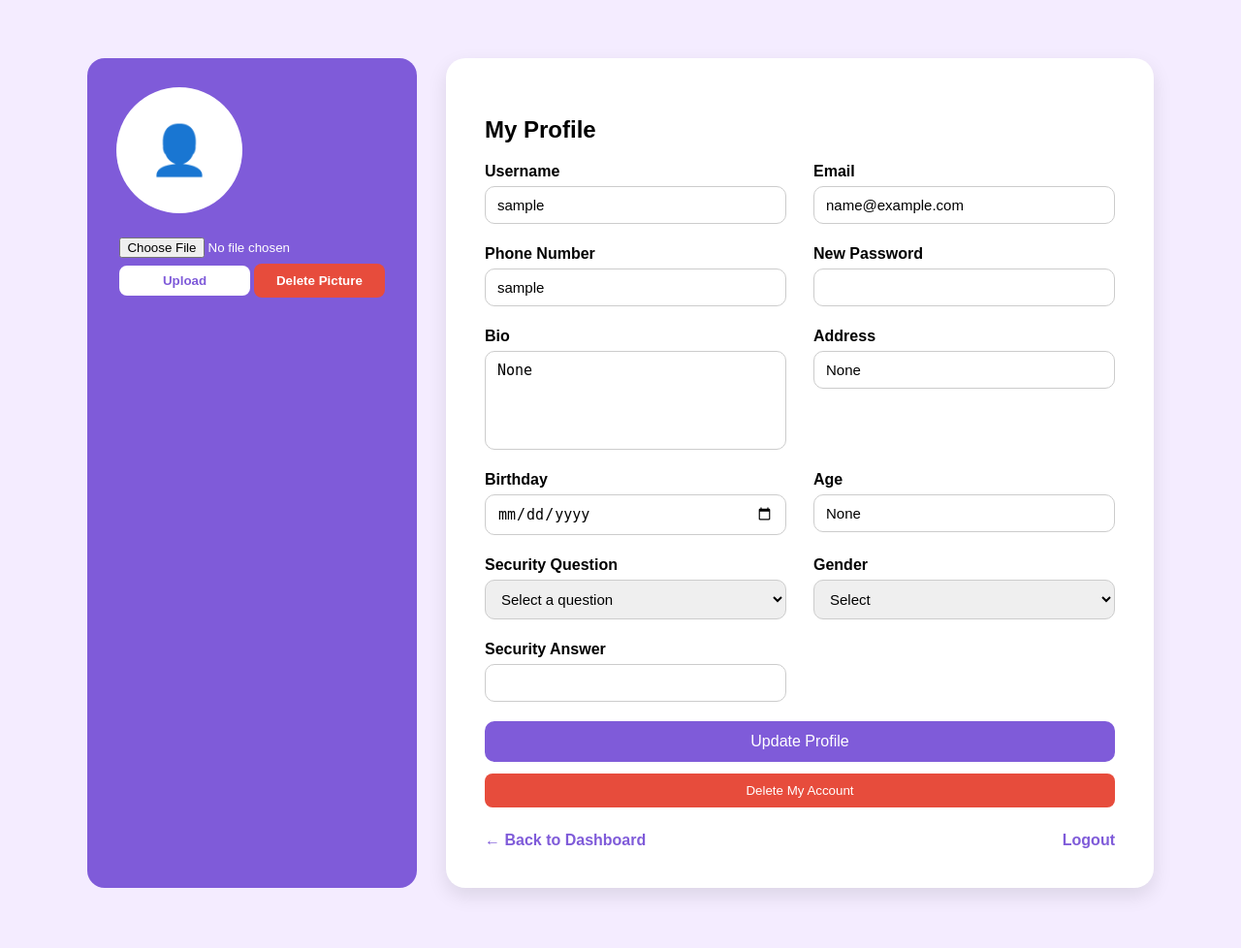
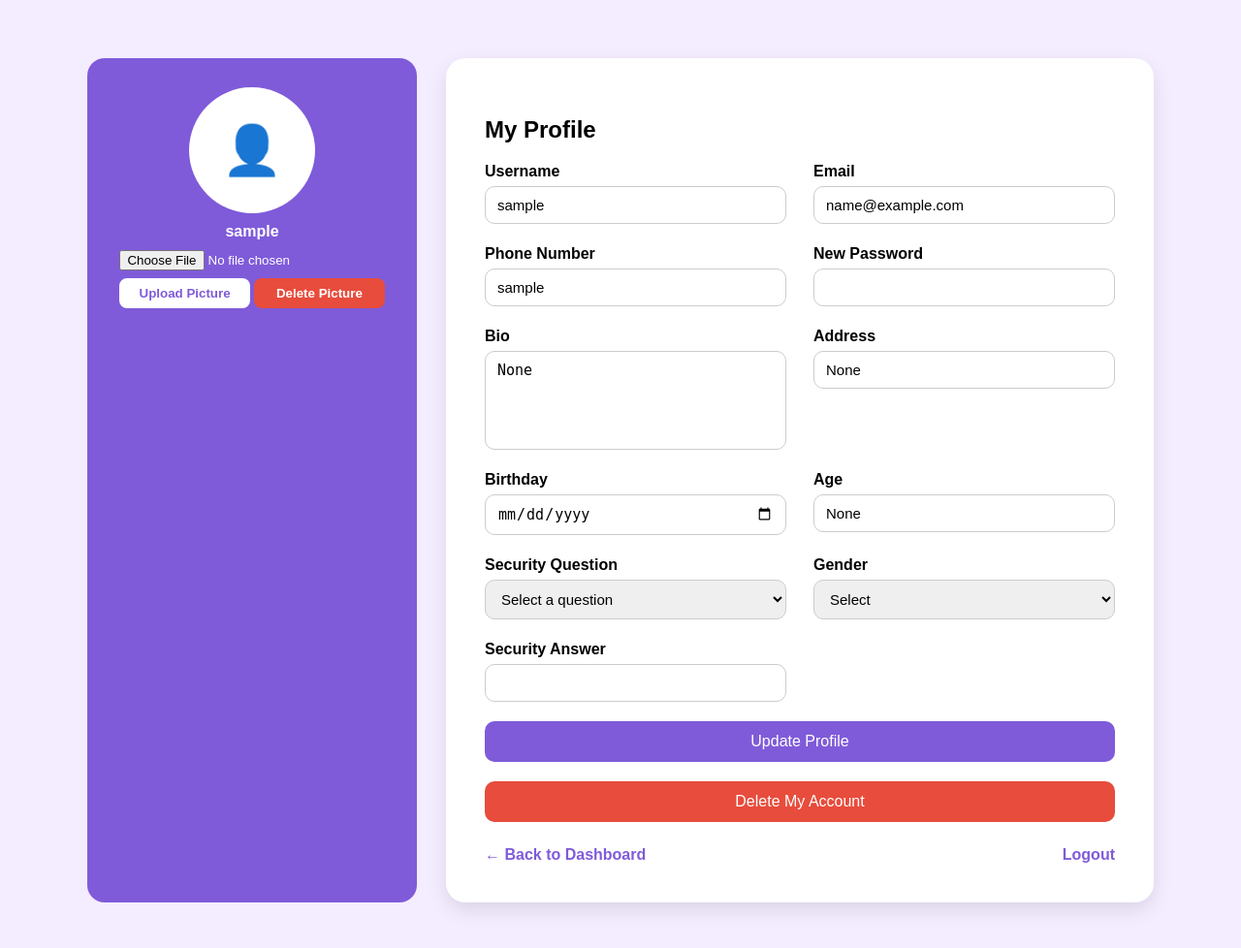
Before and after one commit to cassieY04/MoodTracker, a Flask app: a page that uses app_package/templates/profile.html in a window 1280 px wide. Shown: the top 978 px of the page at 97% size. Run offline with Flask 3, Linux system fonts and the light colour scheme; the visitor is signed in with stand-in values (Sample User, id 1); data comes from the database, SQL or seed files in the repository.

Commit message:
add pop up box for confirm delete at profile page. change the css for profile page.

```diff
--- a/app_package/static/style.css
+++ b/app_package/static/style.css
@@ -615,14 +615,24 @@ body.body {
     font-weight: bold;
 }
 
-.profile-sidebar .danger-btn {
+.profile-sidebar .danger-btn-deletepropic {
     width: 100%;
     background: #e74c3c;
     font-weight: bold;
 }
 
 .profile-pic-box {
-    margin-bottom: 15px;
+    margin-bottom: 10px;
+    display: flex;
+    flex-direction: column;
+    align-items: center;
+    justify-content: center;
+}
+
+.profile-fullname {
+    font-size: 16px;
+    font-weight: 600;
+    margin-top: 8px;
 }
 
 .profile-pic {
@@ -701,6 +711,8 @@ textarea {
     width: 100%;
     margin-top: 20px;
     cursor: pointer;
+    transition: all 0.3s ease;
+    font-size: 16px;
 }
 
 .small-btn {
@@ -711,17 +723,39 @@ textarea {
     background: white;
     color: #7f5bd9;
     cursor: pointer;
+    transition: all 0.3s ease;
+}
+.small-btn:hover {
+    background: #f0e6ff;
+    color: #6a47c9;
 }
 
-.danger-btn {
-    margin-top: 12px;
-    padding: 10px;
+.danger-btn-deletepropic {
     background: #e74c3c;
     color: white;
+    padding: 8px 12px;
     border-radius: 8px;
+    border: none;
+    margin-top: 8px;
+    cursor: pointer;
+    transition: all 0.3s ease;
+}
+
+.danger-btn-profile {
+    margin-top: 20px;
+    padding: 12px;
+    background: #e74c3c;
+    color: white;
+    border-radius: 10px;
     border: none;
     cursor: pointer;
     width: 100%;
+    transition: all 0.3s ease;
+    font-size: 16px;
+}
+
+.danger-btn-profile:hover {
+    background: #cf3f31;
 }
 
 .profile-links {
@@ -743,3 +777,66 @@ textarea {
     margin-bottom: 10px;
     color: #5e35b1;
 }
+
+/*Generic popup style for confirmation*/
+.popup-overlay {
+    position: fixed;
+    background: rgba(0,0,0,0.5);
+    display: flex;
+    justify-content: center;
+    align-items: center;
+    z-index: 999;
+    inset: 0;
+}
+.popup-box {
+    background: #ffffff;
+    padding: 30px 32px;
+    border-radius: 18px;
+    max-width: 480px;
+    text-align: center;
+    width: 90%;
+    box-shadow: 0 12px 30px rgba(0,0,0,0.15);
+}
+
+.small-popup {
+    max-width: 420px;
+}
+
+.popup-actions {
+    margin-top: 20px;
+    display: flex;
+    gap: 12px;
+    justify-content: center;
+}
+
+.secondary-btn {
+    padding: 10px 18px;
+    border-radius: 10px;
+    border: none;
+    background: #7f5bd9;
+    color: #ffffff;
+    font-weight: 200;
+    cursor: pointer;
+    transition: all 0.3s ease;
+    font-size: 16px;
+}
+
+.secondary-btn:hover {
+    background: #6a47c9;
+}
+
+.danger-btn {
+    padding: 10px 18px;
+    border-radius: 10px;
+    border: none;
+    background: #e74c3c;
+    color: white;
+    font-weight: 200;
+    cursor: pointer;
+    transition: all 0.3s ease;
+    font-size: 16px;
+}
+
+.danger-btn:hover {
+    background: #cf3f31;
+}
--- a/app_package/templates/profile.html
+++ b/app_package/templates/profile.html
@@ -20,13 +20,21 @@
             {% endif %}
         </div>
 
+        <div class="profile-fullname">
+            {% if user.surname or user.last_name %}
+                {{ user.surname }} {{ user.last_name }}
+            {% else %}
+                {{ user.username }}
+            {% endif %}
+        </div>
+
         <form method="POST" enctype="multipart/form-data">
             <input type="file" name="profile_picture" accept="image/*" required>
-            <button type="submit" class="small-btn" >Upload</button>
+            <button type="submit" class="small-btn" >Upload Picture</button>
         </form>
 
         <form method="POST">
-            <button name="delete_profile_picture" class="danger-btn">Delete Picture</button>
+            <button name="delete_profile_picture" class="danger-btn-deletepropic">Delete Picture</button>
         </form>
     </div>
 
@@ -122,8 +130,15 @@
             <button type="submit" class="main-btn">Update Profile</button>
         </form>
 
-        <form method="POST">
-            <button type="submit"name="delete" class="danger-btn">Delete My Account</button>
+        <form method="POST" id="delete-form">
+            <input type="hidden" name="delete" value="1">
+            <button
+                type="button"
+                name="delete"
+                class="danger-btn-profile"
+                id="delete-btn">
+                Delete My Account
+            </button>
         </form>
 
         <div class="profile-links">
@@ -133,6 +148,40 @@
 
     </div>
 </div>
+<!--Delete Account Confirmation Modal-->
+    <div class="popup-overlay" id="delete-modal" style="display: none;">
+        <div class="popup-box small-popup">
+            <h2>Confirm Account Deletion</h2>
+            <p>Are you sure you want to delete your account?</p>
+            <div class="popup-actions">
+                <button type="button" class="secondary-btn" id="cancel-delete">Cancel</button>
+                <button type="button" class="danger-btn" id="confirm-delete">Delete</button>
+            </div>
+        </div>
+    </div>
 
+<script>
+    document.addEventListener('DOMContentLoaded', function() {
+        const modal = document.getElementById('delete-modal');
+        const openBtn = document.getElementById('delete-btn');
+        const cancel = document.getElementById('cancel-delete');
+        const confirm = document.getElementById('confirm-delete');
+        const form = document.getElementById('delete-form');
+
+        if(!modal || !openBtn) return;
+
+        openBtn.addEventListener("click", function(){
+            modal.style.display = "flex";
+        });
+
+        cancel.addEventListener("click", function(){
+            modal.style.display = "none";
+        });
+
+        confirm.addEventListener("click", function(){
+            form.submit();
+        });
+    });
+</script>
 </body>
 </html>
```
